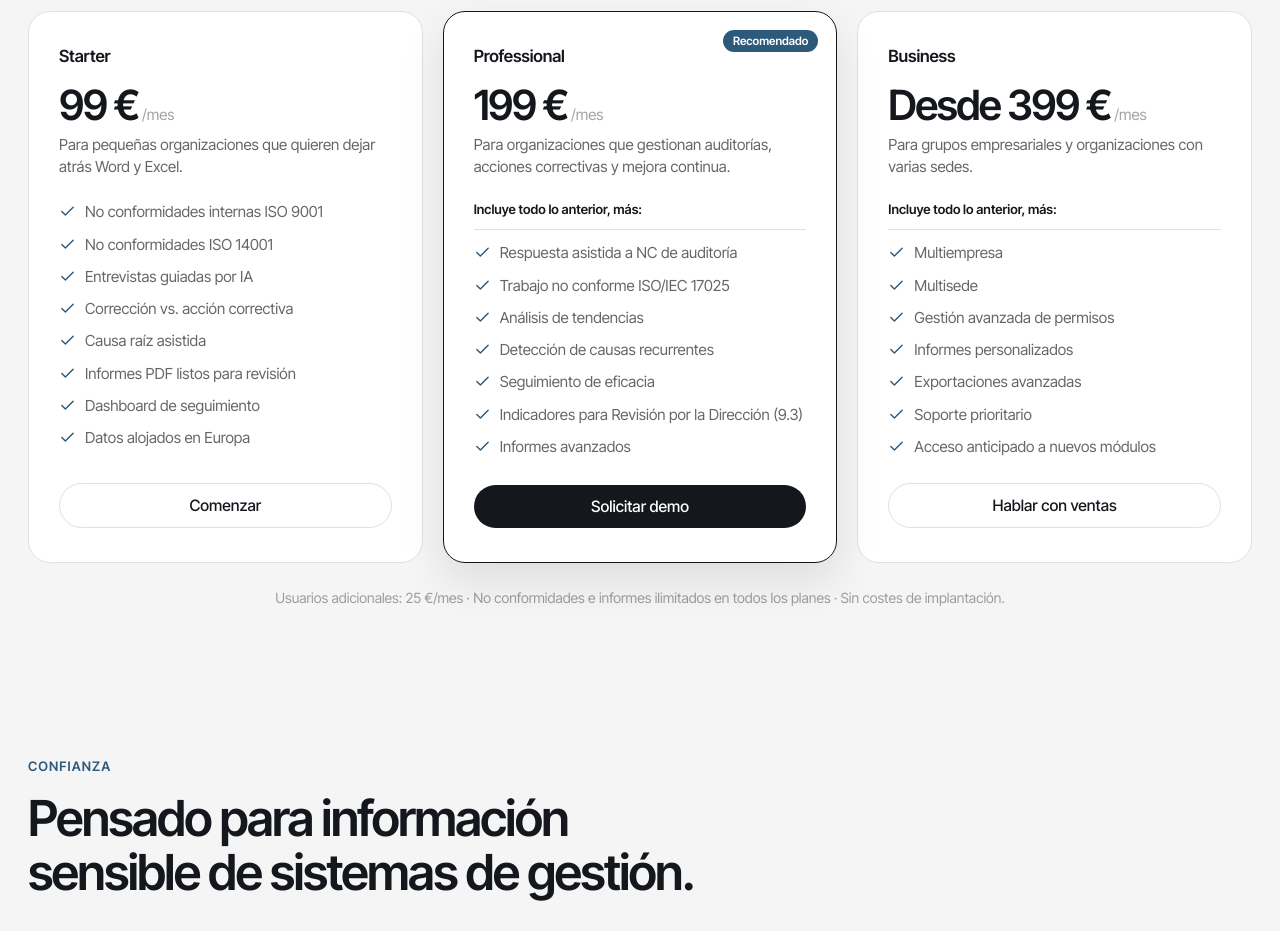
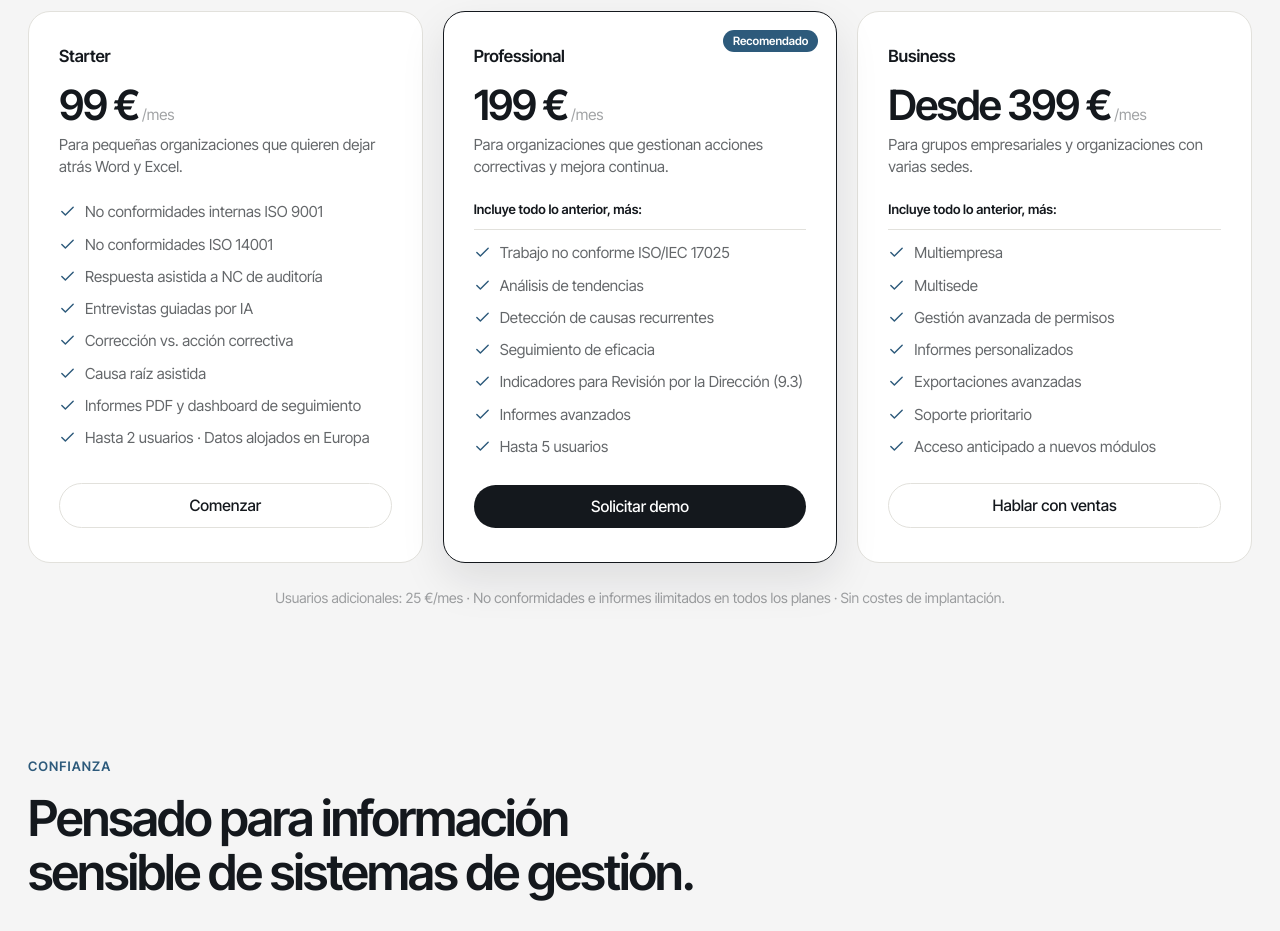
Before and after one commit to kamizuke/qepilot-landing, a React (Vite) app: page / in a window 1280 px wide. Shown: the part 5120-6051 px from the top of the page. Built offline with nearby package versions, Linux system fonts and the light colour scheme.

Commit message:
Add files via upload

```diff
--- a/src/App.jsx
+++ b/src/App.jsx
@@ -228,28 +228,28 @@ export default function App() {
             <ul>
               <li><Check size={17} /> No conformidades internas ISO 9001</li>
               <li><Check size={17} /> No conformidades ISO 14001</li>
+              <li><Check size={17} /> Respuesta asistida a NC de auditoría</li>
               <li><Check size={17} /> Entrevistas guiadas por IA</li>
               <li><Check size={17} /> Corrección vs. acción correctiva</li>
               <li><Check size={17} /> Causa raíz asistida</li>
-              <li><Check size={17} /> Informes PDF listos para revisión</li>
-              <li><Check size={17} /> Dashboard de seguimiento</li>
-              <li><Check size={17} /> Datos alojados en Europa</li>
+              <li><Check size={17} /> Informes PDF y dashboard de seguimiento</li>
+              <li><Check size={17} /> Hasta 2 usuarios · Datos alojados en Europa</li>
             </ul>
             <a className="pbtn ghost" href={DEMO_URL} target="_blank" rel="noopener">Comenzar</a>
           </div>
           <div className="price feat">
             <div className="pname">Professional</div>
             <div className="pamt">199 €<small> /mes</small></div>
-            <div className="pdesc">Para organizaciones que gestionan auditorías, acciones correctivas y mejora continua.</div>
+            <div className="pdesc">Para organizaciones que gestionan acciones correctivas y mejora continua.</div>
             <div className="pincl">Incluye todo lo anterior, más:</div>
             <ul>
-              <li><Check size={17} /> Respuesta asistida a NC de auditoría</li>
               <li><Check size={17} /> Trabajo no conforme ISO/IEC 17025</li>
               <li><Check size={17} /> Análisis de tendencias</li>
               <li><Check size={17} /> Detección de causas recurrentes</li>
               <li><Check size={17} /> Seguimiento de eficacia</li>
               <li><Check size={17} /> Indicadores para Revisión por la Dirección (9.3)</li>
               <li><Check size={17} /> Informes avanzados</li>
+              <li><Check size={17} /> Hasta 5 usuarios</li>
             </ul>
             <a className="pbtn dark" href={DEMO_URL} target="_blank" rel="noopener">Solicitar demo</a>
           </div>
```
